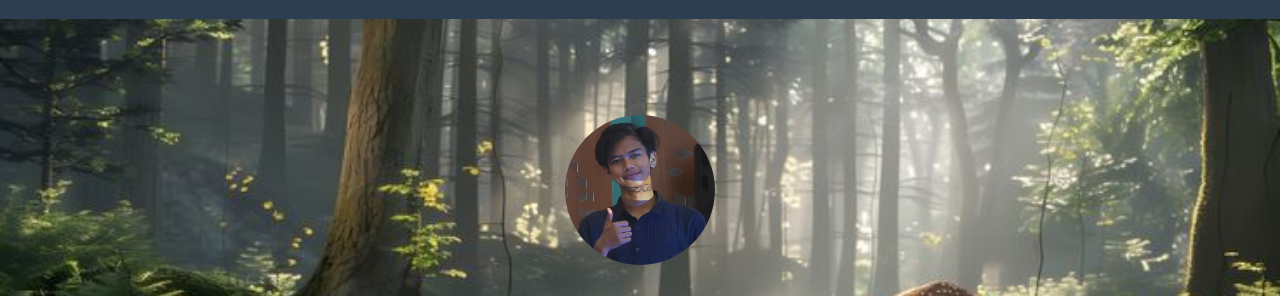
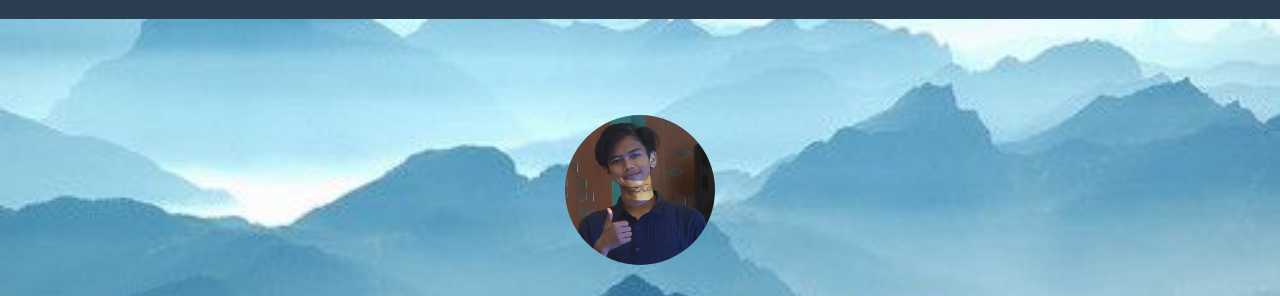
Before and after one commit to dzulqarnaine/dzulqarnaine.github.io, a plain HTML site: page index.html in a window 1280 px wide. Shown: the part 85-381 px from the top of the page. Drawn offline with nearby package versions, Linux system fonts and the light colour scheme; files whose address does not match are found by name.

Commit message:
ketigaaa

```diff
--- a/index.html
+++ b/index.html
@@ -35,7 +35,7 @@
             </div>
         </nav>
         <!-- Masthead-->
-        <header class="masthead text-white text-center" style="background-image: url('C:/My Portofolio/startbootstrap-freelancer-gh-pages/assets/img/Wallpapers.jpeg'); background-size: cover; background-position: center;">
+        <header class="masthead text-white text-center" style="background-image: url('C:/My Portofolio/startbootstrap-freelancer-gh-pages/assets/img/Mountains.jpeg'); background-size: cover; background-position: center;">
             <div class="container d-flex align-items-center flex-column">
                 <!-- Masthead Avatar Image-->
                 <img class="masthead-avatar mb-5" src="assets/img/foto.png" alt="..." style="border-radius: 50%; width: 150px; height: 150px;" />
```
